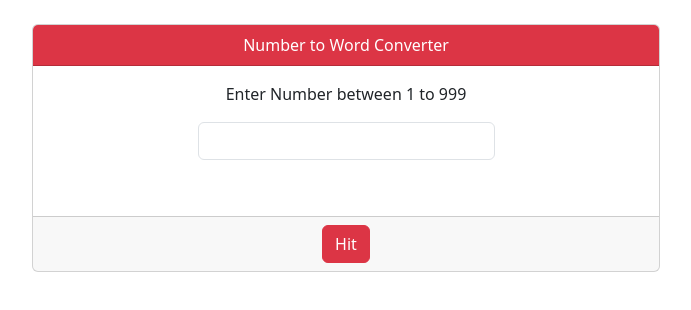
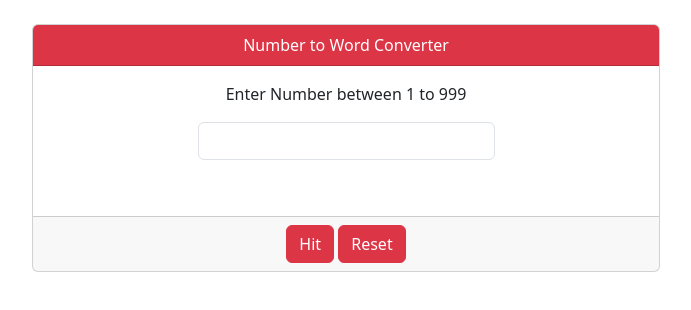
Before and after one commit to KD1-Utkarsh-83585/myselfutkarsh.github.io, a plain HTML site: page number_to_words/number_to_words.html in a window 1280 px wide. Shown: the whole page, without its empty margins (294-985 px from the left). Drawn offline with nearby package versions, Linux system fonts and the light colour scheme.

Commit message:
Number to words

```diff
--- a/number_to_words/number_to_words.html
+++ b/number_to_words/number_to_words.html
@@ -31,6 +31,7 @@
         <div class="card-footer">
           <div class="button-container text-center">
             <button class="btn btn-danger" onclick="buttonClick()">Hit</button>
+            <button class="btn btn-danger" onclick="resetClick()">Reset</button>
           </div>
         </div>
       </div>
--- a/number_to_words/number_to_words.js
+++ b/number_to_words/number_to_words.js
@@ -33,3 +33,8 @@ function buttonClick() {
     };
 
     }
+
+    function resetClick(){
+        document.getElementById("text-box").value = "";
+        document.getElementById("result-word").value = "";
+    }
```
